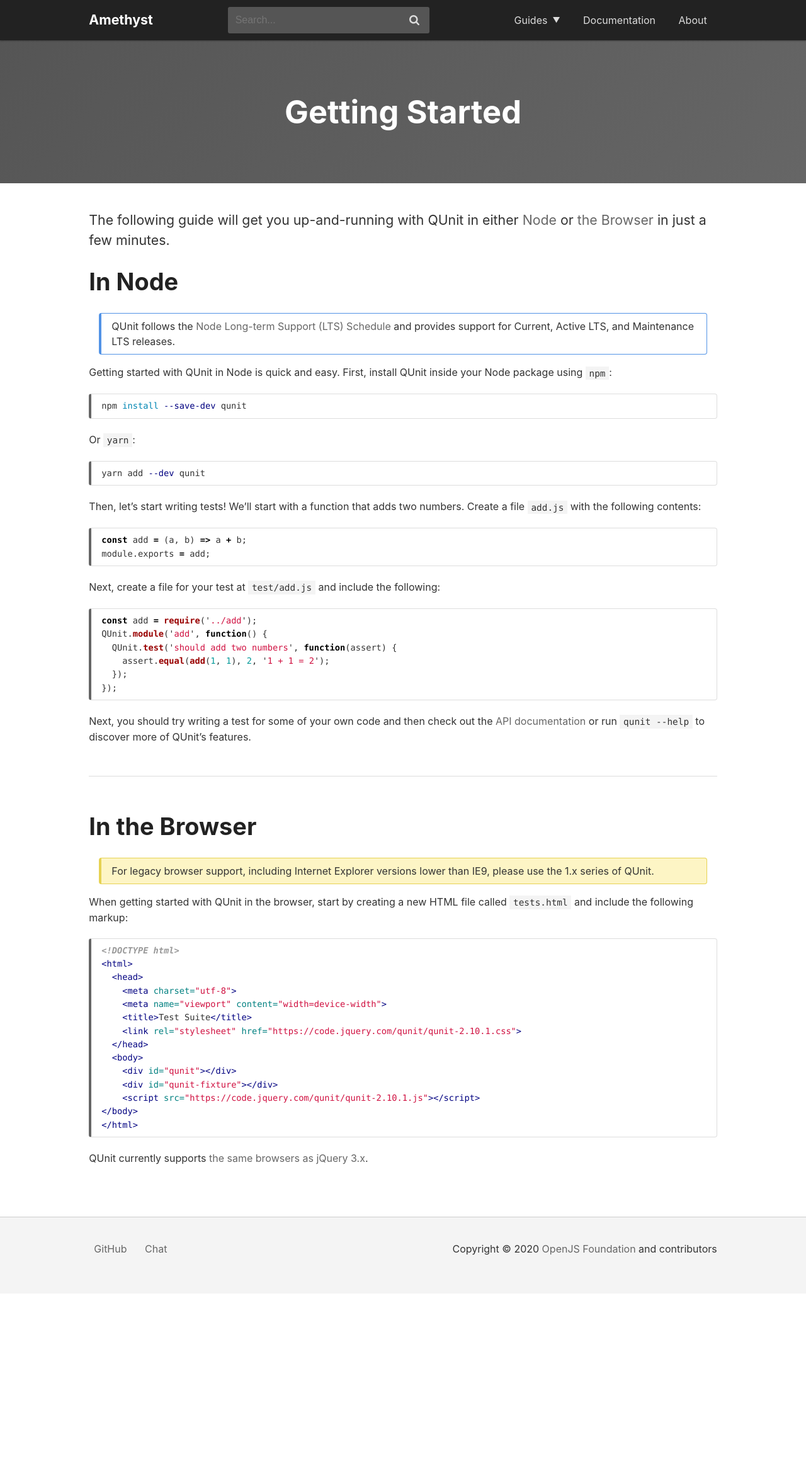
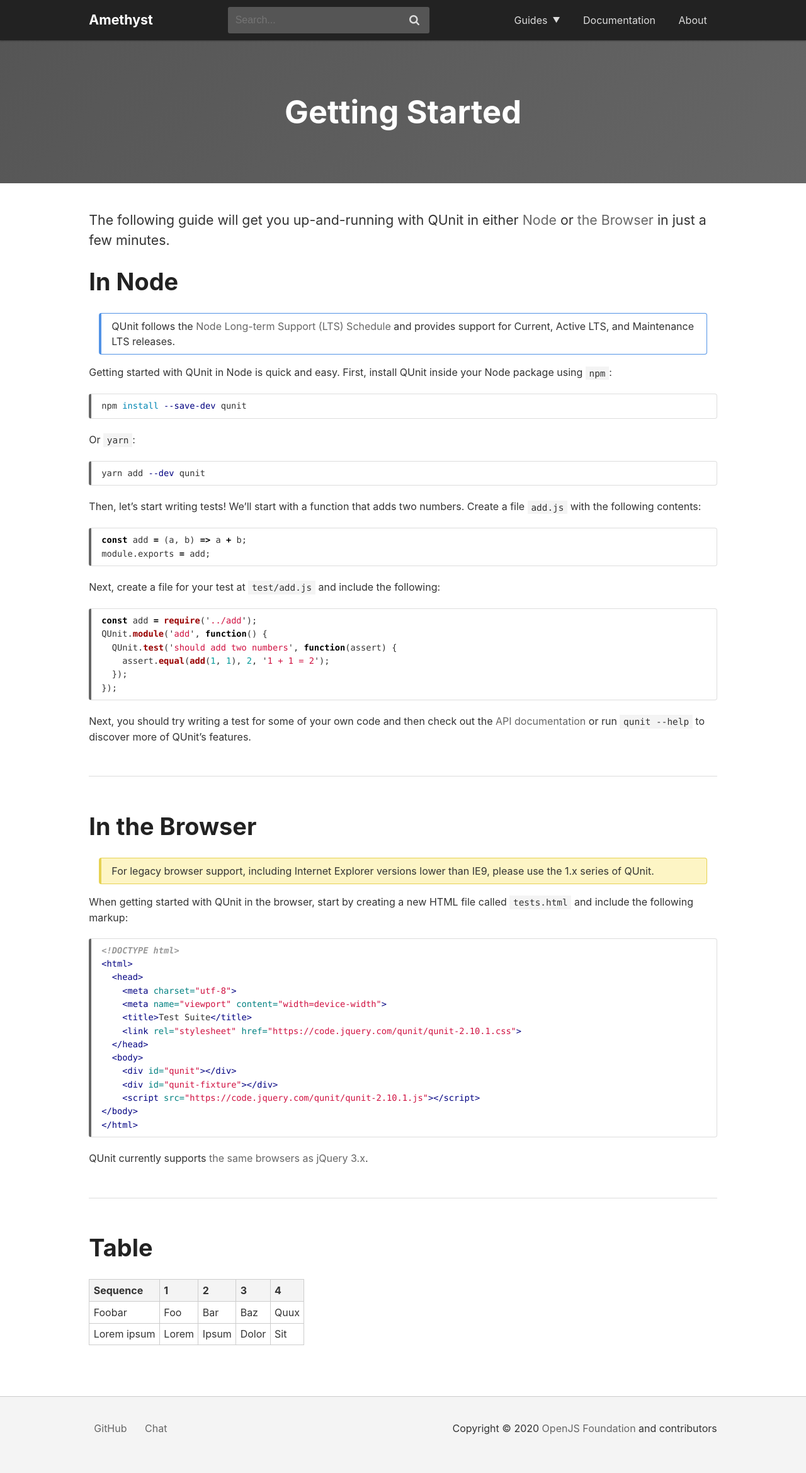
Before and after one commit to qunitjs/jekyll-theme-amethyst, a Jekyll site: the page built from intro.md, in a window 1280 px wide. Shown: the whole page at 63% size. Built offline with Jekyll 4.4.1, drawn with Linux system fonts in a browser that asks for light colours; comment, search, counter and statistics services are not loaded; before the commit the page ends 2054 px from its top, so only the background shows below that.

Commit message:
Content: Add table styles
Based on api.qunitjs.com, adding here for re-use on qunitjs.com.

````diff
--- a/_sass/amethyst.scss
+++ b/_sass/amethyst.scss
@@ -154,6 +154,47 @@
     &:hover {
         box-shadow: 0 10px 20px rgba(0,0,0,0.19), 0 6px 6px rgba(0,0,0,0.23);
     }
+}
+
+/* Content table */
+
+table {
+    /* Reset */
+    border-collapse: collapse;
+    border-spacing: 0;
+
+    padding: 0;
+    margin-bottom: $size-spacing;
+
+    @media (max-width: $screen-m) {
+        display: block;
+        overflow: auto;
+    }
+}
+tr {
+    border-top: 1px solid $color-off-white;
+    background-color: $color-white;
+    margin: 0;
+    padding: 0;
+}
+tr th,
+tr td {
+    text-align: left;
+    margin: 0;
+    padding: 0.3em 0.4em;
+    border: 1px solid $color-off-white;
+}
+tr th {
+    background: $color-light;
+    font-weight: bold;
+}
+tr th :first-child,
+tr td :first-child {
+    margin-top: 0;
+}
+tr th :last-child,
+tr td :last-child {
+    margin-bottom: 0;
 }
 
 .screen-reader-text {
--- a/intro.md
+++ b/intro.md
@@ -67,3 +67,12 @@
 ```
 
 QUnit currently supports <a href="https://jquery.com/browser-support/" target="_blank">the same browsers as jQuery 3.x</a>.
+
+---
+
+## Table
+
+| Sequence | 1 | 2 | 3 | 4
+|--|--
+| Foobar | Foo | Bar | Baz | Quux
+| Lorem ipsum | Lorem | Ipsum | Dolor | Sit
````
